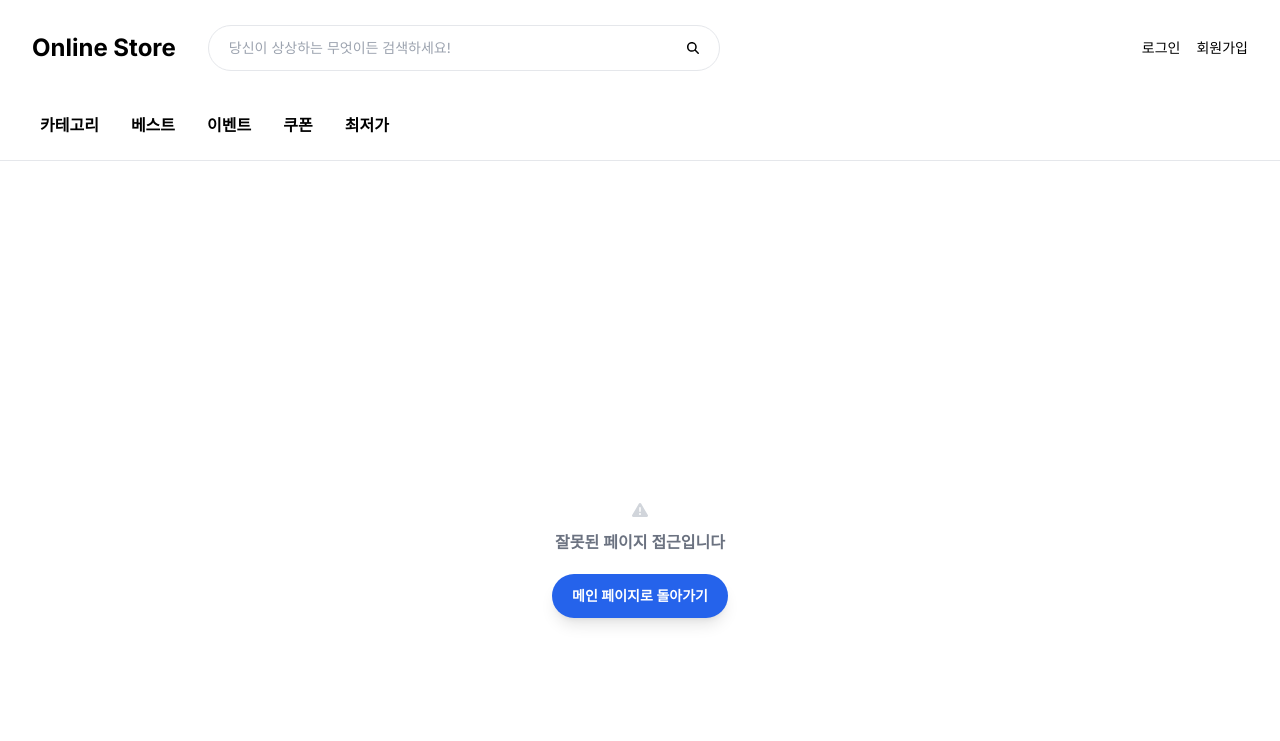
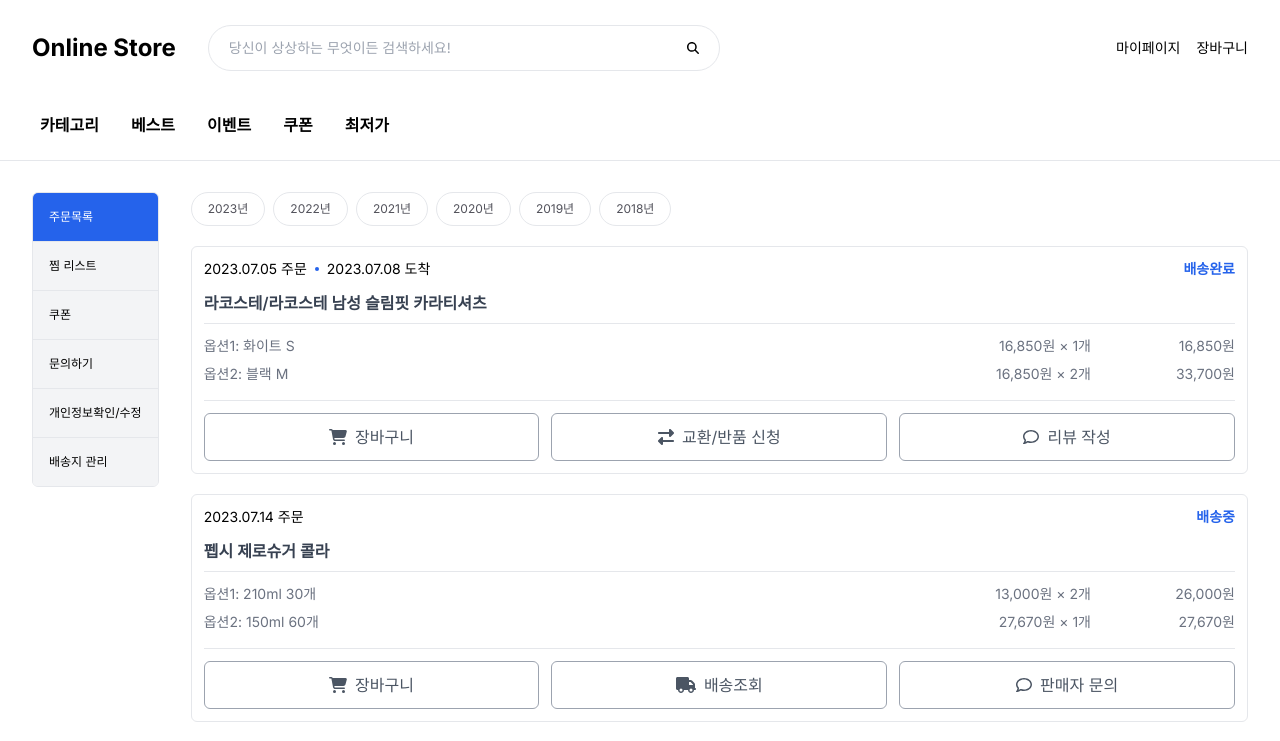
Before and after one commit to pokycookie/online-store, a Next.js app: page /mypage/orderlist in a window 1280 px wide. Before the commit this address had no page. Shown: the top 741 px of the page. Built offline with nearby package versions, Linux system fonts and the light colour scheme.

Commit message:
feat: orderlist page

```diff
--- a/app/components/layout/header.tsx
+++ b/app/components/layout/header.tsx
@@ -16,6 +16,18 @@ export default function Header() {
       <div className="flex gap-4">
         <Link
           className="text-sm font-medium cursor-pointer whitespace-nowrap hover:text-blue-600"
+          href="/mypage/orderlist"
+        >
+          마이페이지
+        </Link>
+        <Link
+          className="text-sm font-medium cursor-pointer whitespace-nowrap hover:text-blue-600"
+          href="/cart"
+        >
+          장바구니
+        </Link>
+        {/* <Link
+          className="text-sm font-medium cursor-pointer whitespace-nowrap hover:text-blue-600"
           href="/login"
         >
           로그인
@@ -25,7 +37,7 @@ export default function Header() {
           href="/signup"
         >
           회원가입
-        </Link>
+        </Link> */}
       </div>
     </header>
   )
--- /dev/null
+++ b/app/mypage/layout.tsx
@@ -0,0 +1,71 @@
+'use client'
+
+import styled from '@emotion/styled'
+import Link from 'next/link'
+import { usePathname } from 'next/navigation'
+import { useEffect, useState } from 'react'
+
+interface IProps {
+  children: React.ReactNode
+}
+
+export default function MyPageLayout({ children }: IProps) {
+  const [pageIdx, setPageIdx] = useState(0)
+
+  const pathname = usePathname()
+
+  useEffect(() => {
+    const index = linkArr.findIndex((e) => e.regex.test(pathname))
+    if (index !== -1) setPageIdx(index)
+  }, [pathname])
+
+  return (
+    <main className="flex w-full gap-8 p-8">
+      <div className="sticky flex flex-col overflow-hidden border divide-y rounded-md top-8 shrink-0 bg-gray-50 h-fit">
+        {linkArr.map((e, i) => {
+          return (
+            <SidebarLink
+              key={i}
+              selected={pageIdx === i}
+              className="w-full p-4 text-xs hover:bg-blue-600 hover:text-white"
+              href={e.href}
+            >
+              {e.title}
+            </SidebarLink>
+          )
+        })}
+      </div>
+      <div className="grow">{children}</div>
+    </main>
+  )
+}
+
+const linkArr = [
+  {
+    title: '주문목록',
+    href: '/mypage/orderlist',
+    regex: /^\/mypage\/orderlist.*$/,
+  },
+  {
+    title: '찜 리스트',
+    href: '/mypage/wishlist',
+    regex: /^\/mypage\/wishlist.*$/,
+  },
+  { title: '쿠폰', href: '/mypage/coupon', regex: /^\/mypage\/coupon.*$/ },
+  { title: '문의하기', href: '/contact', regex: /^\/contact.*$/ },
+  {
+    title: '개인정보확인/수정',
+    href: '/mypage/userEdit',
+    regex: /^\/mypage\/userEdit.*$/,
+  },
+  {
+    title: '배송지 관리',
+    href: '/mypage/address',
+    regex: /^\/mypage\/address.*$/,
+  },
+]
+
+const SidebarLink = styled(Link)<{ selected: boolean }>((props) => ({
+  backgroundColor: props.selected ? '#2563eb' : '#f3f4f6',
+  color: props.selected ? 'white' : 'black',
+}))
--- /dev/null
+++ b/app/mypage/orderlist/page.tsx
@@ -0,0 +1,92 @@
+import CartList from '@/components/section/shoppingCart/cartList'
+import Pagination from '@/components/ui/pagination'
+import Tag from '@/components/ui/tag'
+import { faComment } from '@fortawesome/free-regular-svg-icons'
+import {
+  faCartShopping,
+  faRightLeft,
+  faTruck,
+} from '@fortawesome/free-solid-svg-icons'
+import { FontAwesomeIcon } from '@fortawesome/react-fontawesome'
+import mockdata from '@mock/orderlist.json'
+import dayjs from 'dayjs'
+
+export default function OrderListPage() {
+  return (
+    <div>
+      <section className="flex gap-2 mb-5">
+        {Array(6)
+          .fill(0)
+          .map((_, i) => {
+            return (
+              <Tag
+                key={i}
+                label={`${new Date().getFullYear() - i}년`}
+                value={`$gt${new Date().getFullYear() - i}`}
+              />
+            )
+          })}
+      </section>
+      <ul className="flex flex-col gap-5">
+        {mockdata.data.map((e, i) => {
+          return (
+            <li key={i} className="p-3 border rounded-md">
+              <div className="flex items-center justify-between">
+                <span className="flex items-center gap-2 text-sm text-md">
+                  <p>{dayjs(e.order).format('YYYY.MM.DD')} 주문</p>
+                  {e.arrived && (
+                    <>
+                      <div className="w-1 h-1 bg-blue-600 rounded-full"></div>
+                      <p>{dayjs(e.arrived).format('YYYY.MM.DD')} 도착</p>
+                    </>
+                  )}
+                </span>
+                <span className="text-sm font-semibold text-blue-600">
+                  {e.arrived ? '배송완료' : '배송중'}
+                </span>
+              </div>
+              <ul>
+                <CartList
+                  name={e.name}
+                  check={true}
+                  options={e.options}
+                  readOnly
+                />
+              </ul>
+              <div className="flex items-center gap-3 pt-3 border-t">
+                <button className="flex items-center justify-center w-full h-12 gap-2 text-gray-600 border border-gray-400 rounded-md hover:text-blue-600 hover:border-blue-600">
+                  <FontAwesomeIcon icon={faCartShopping} />
+                  장바구니
+                </button>
+                {e.arrived ? (
+                  <>
+                    <button className="flex items-center justify-center w-full h-12 gap-2 text-gray-600 border border-gray-400 rounded-md hover:text-blue-600 hover:border-blue-600">
+                      <FontAwesomeIcon icon={faRightLeft} />
+                      교환/반품 신청
+                    </button>
+                    <button className="flex items-center justify-center w-full h-12 gap-2 text-gray-600 border border-gray-400 rounded-md hover:text-blue-600 hover:border-blue-600">
+                      <FontAwesomeIcon icon={faComment} />
+                      리뷰 작성
+                    </button>
+                  </>
+                ) : (
+                  <>
+                    <button className="flex items-center justify-center w-full h-12 gap-2 text-gray-600 border border-gray-400 rounded-md hover:text-blue-600 hover:border-blue-600">
+                      <FontAwesomeIcon icon={faTruck} />
+                      배송조회
+                    </button>
+                    <button className="flex items-center justify-center w-full h-12 gap-2 text-gray-600 border border-gray-400 rounded-md hover:text-blue-600 hover:border-blue-600">
+                      <FontAwesomeIcon icon={faComment} />
+                      판매자 문의
+                    </button>
+                  </>
+                )}
+              </div>
+            </li>
+          )
+        })}
+      </ul>
+      <Pagination />
+    </div>
+  )
+}
--- /dev/null
+++ b/public/mockData/orderlist.json
@@ -0,0 +1,80 @@
+{
+  "data": [
+    {
+      "name": "라코스테/라코스테 남성 슬림핏 카라티셔츠",
+      "options": [
+        {
+          "value": "dsoir21R",
+          "count": 1,
+          "label": "화이트 S",
+          "price": 16850
+        },
+        {
+          "value": "Dr43Vxk",
+          "count": 2,
+          "label": "블랙 M",
+          "price": 16850
+        }
+      ],
+      "order": "2023-07-05T05:12:30",
+      "arrived": "2023-07-08T14:25:42"
+    },
+    {
+      "name": "펩시 제로슈거 콜라",
+      "options": [
+        {
+          "value": "pQr24rt",
+          "count": 2,
+          "label": "210ml 30개",
+          "price": 13000
+        },
+        {
+          "value": "v17Q67",
+          "count": 1,
+          "label": "150ml 60개",
+          "price": 27670
+        }
+      ],
+      "order": "2023-07-14T17:23:15",
+      "arrived": null
+    },
+    {
+      "name": "펩시 제로슈거 콜라",
+      "options": [
+        {
+          "value": "pQr24rt",
+          "count": 2,
+          "label": "210ml 30개",
+          "price": 13000
+        },
+        {
+          "value": "v17Q67",
+          "count": 1,
+          "label": "150ml 60개",
+          "price": 27670
+        }
+      ],
+      "order": "2023-07-14T17:23:15",
+      "arrived": null
+    },
+    {
+      "name": "펩시 제로슈거 콜라",
+      "options": [
+        {
+          "value": "pQr24rt",
+          "count": 2,
+          "label": "210ml 30개",
+          "price": 13000
+        },
+        {
+          "value": "v17Q67",
+          "count": 1,
+          "label": "150ml 60개",
+          "price": 27670
+        }
+      ],
+      "order": "2023-07-14T17:23:15",
+      "arrived": null
+    }
+  ]
+}
```
Also changed, not shown: 1 other file (tests, documents, lock files or other folders).
